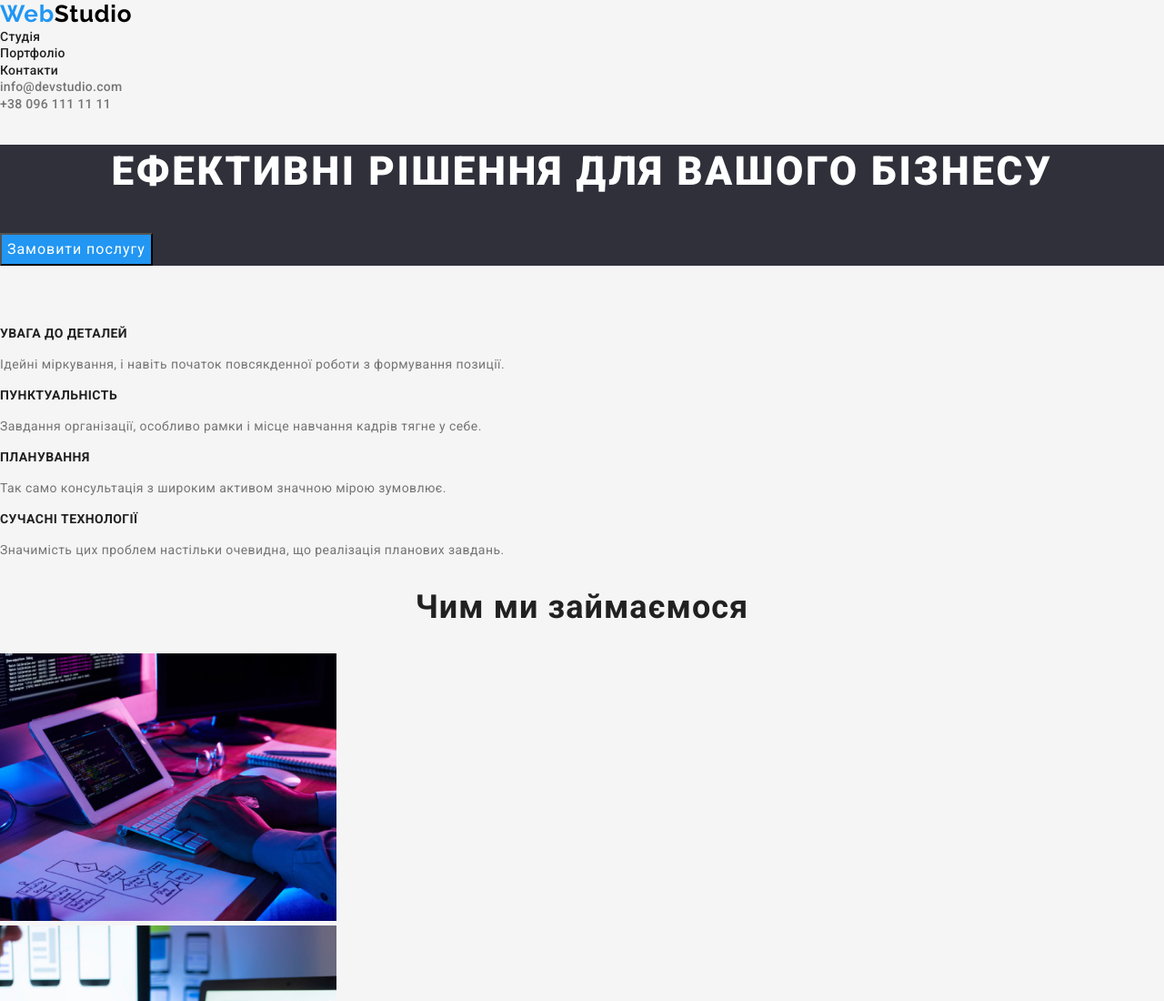
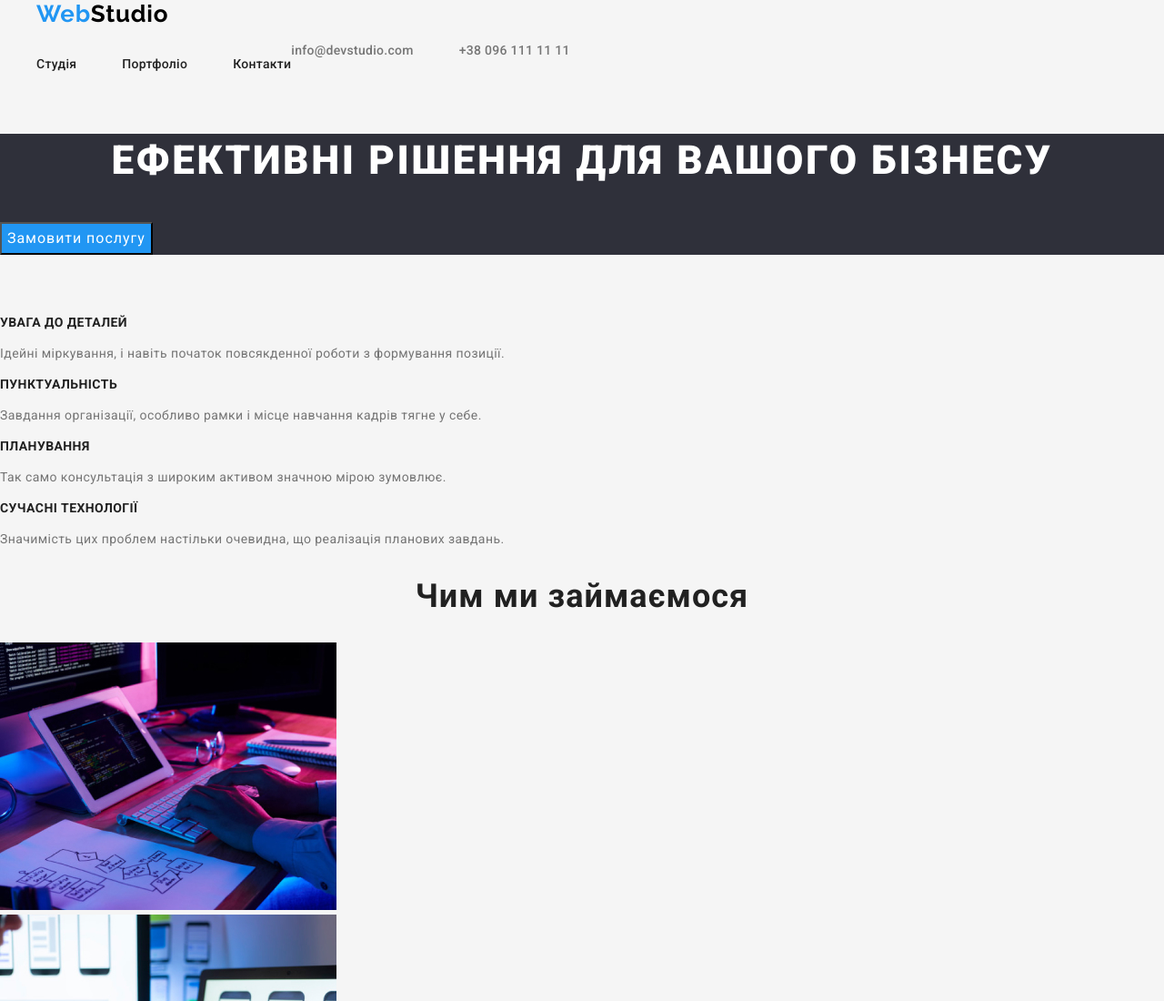
Before and after one commit to Svitlana-Matviienko/goit-markup-hw-03, a plain HTML site: page index.html in a window 1280 px wide. Shown: the top 1100 px of the page at 91% size. Drawn offline with nearby package versions, Linux system fonts and the light colour scheme.

Commit message:
Розставлення header

```diff
--- a/CSS/styles.css
+++ b/CSS/styles.css
@@ -20,7 +20,6 @@ html {
     font-family: 'Roboto', sans-serif;
     background-color:var(--background-color);
     color: var(--text-color);
-    margin: 0;
 }
 
 .list
@@ -36,6 +35,22 @@ html {
 }
 
 /* Стилі header */
+
+.site-nav {
+    display: flex;
+}
+
+.main-nav {
+    display: flex;
+    align-items: center;
+}
+
+.container {
+    width: 1200px;
+    margin-left: auto;
+    margin-right: auto;
+}
+
 .logo {
 font-family: 'Raleway';
 font-size: 26px;
@@ -49,6 +64,11 @@ text-decoration: none;
 color: var(--button-color);
 }
 
+.site-nav .nav-item:not(:last-child) {
+ margin-right: 50px;
+}
+
+
 .site-nav .link {
 cursor: pointer;
 color: var(--text-color);
@@ -56,11 +76,18 @@ font-weight: 500;
 font-size: 14px;
 line-height: 1.14;
 letter-spacing: 0.02em;
+padding-top: 32px;
+padding-bottom: 32px;
+display: block;
 }
 
 .site-nav .link:hover,
 .site-nav .link:focus {
 color: var(--button-color);
+}
+
+.contacts {
+    display: flex;
 }
 
 .contacts .link {
@@ -70,6 +97,10 @@ font-weight: 500;
 font-size: 14px;
 line-height: 1.14;
 letter-spacing: 0.02em;
+    }
+
+    .contacts .nav-item:not(:last-child) {
+        margin-right: 50px;
     }
 
 .contacts .link:hover,
--- a/index.html
+++ b/index.html
@@ -5,24 +5,26 @@
     <meta http-equiv="X-UA-Compatible" content="IE=edge">
     <meta name="viewport" content="width=device-width, initial-scale=1.0">
     <title>Студія</title>
-    <link rel="stylesheet" href="https://cdnjs.cloudflare.com/ajax/libs/modern-normalize/1.1.0/modern-normalize.min.css" integrity="sha512-wpPYUAdjBVSE4KJnH1VR1HeZfpl1ub8YT/NKx4PuQ5NmX2tKuGu6U/JRp5y+Y8XG2tV+wKQpNHVUX03MfMFn9Q==" crossorigin="anonymous" referrerpolicy="no-referrer" />
     <link rel="stylesheet" href="./CSS/styles.css">
     <link href="https://fonts.googleapis.com/css2?family=Montserrat:wght@400;700&family=Raleway:wght@700&family=Roboto:wght@400;500;700;900&display=swap" rel="stylesheet">
+    <link rel="stylesheet" href="https://cdnjs.cloudflare.com/ajax/libs/modern-normalize/1.1.0/modern-normalize.min.css" integrity="sha512-wpPYUAdjBVSE4KJnH1VR1HeZfpl1ub8YT/NKx4PuQ5NmX2tKuGu6U/JRp5y+Y8XG2tV+wKQpNHVUX03MfMFn9Q==" crossorigin="anonymous" referrerpolicy="no-referrer" />
 </head>
 <body class="body">
    <header class="header">
+    <div class="container main-nav">
     <nav>
         <a href="./index.html" class="logo"><span class="color-logo">Web</span>Studio</a>
     <ul class="site-nav list">
-        <li><a href="./index.html" class="link current">Студія</a></li>
-        <li><a href="./portfolio.html" class="link">Портфоліо</a></li>
-        <li><a href="" class="link">Контакти</a></li>
+        <li class="nav-item"><a href="./index.html" class="link current">Студія</a></li>
+        <li class="nav-item"><a href="./portfolio.html" class="link">Портфоліо</a></li>
+        <li class="nav-item"><a href="" class="link">Контакти</a></li>
     </ul>
 </nav>
     <ul class="contacts list">
-        <li><a href="mailto:info@devstudio.com" class="link">info@devstudio.com</a></li>
-            <li><a href="tel:+380961111111" class="link">+38 096 111 11 11</a></li>
+        <li class="nav-item"><a href="mailto:info@devstudio.com" class="link">info@devstudio.com</a></li>
+        <li class="nav-item"><a href="tel:+380961111111" class="link">+38 096 111 11 11</a></li>
     </ul>
+</div>
    </header>
    <main>
    <section class="main-section">
```
Also changed, not shown: portfolio.html (+1 -1 lines).
